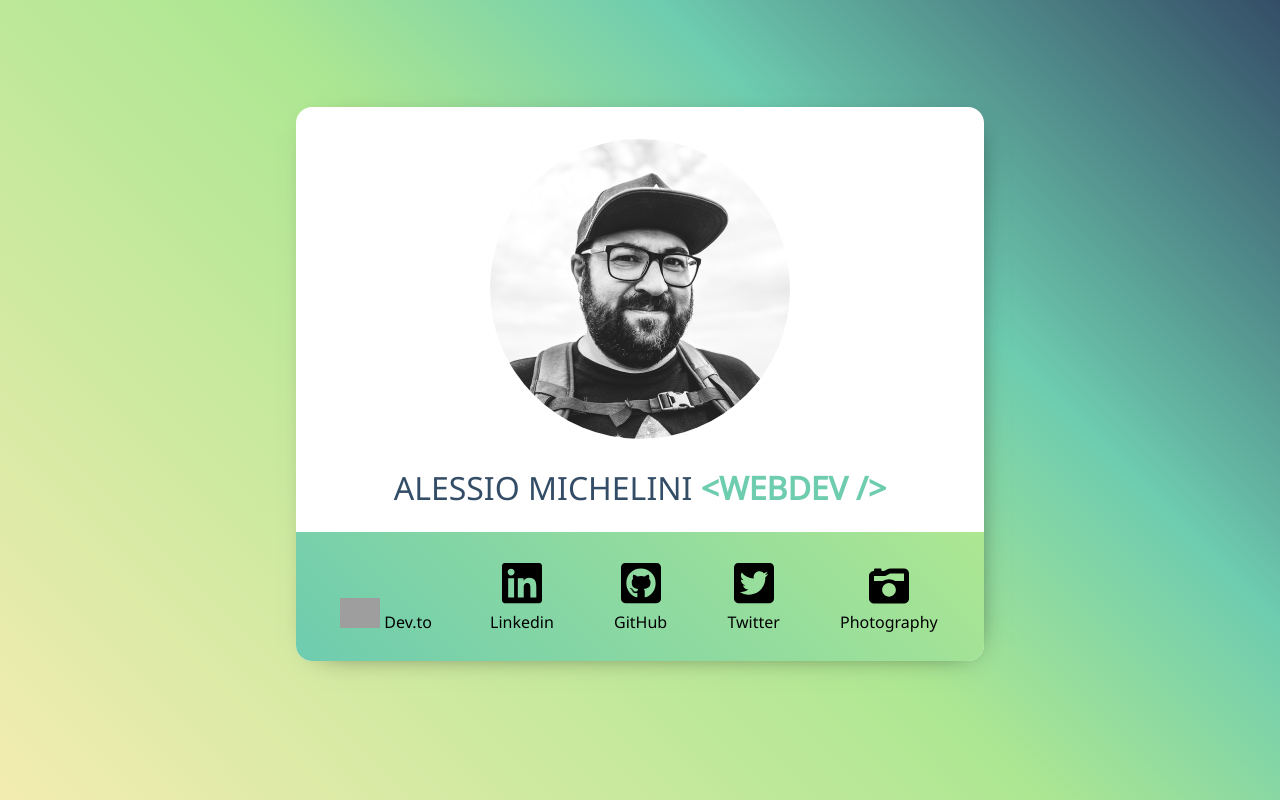
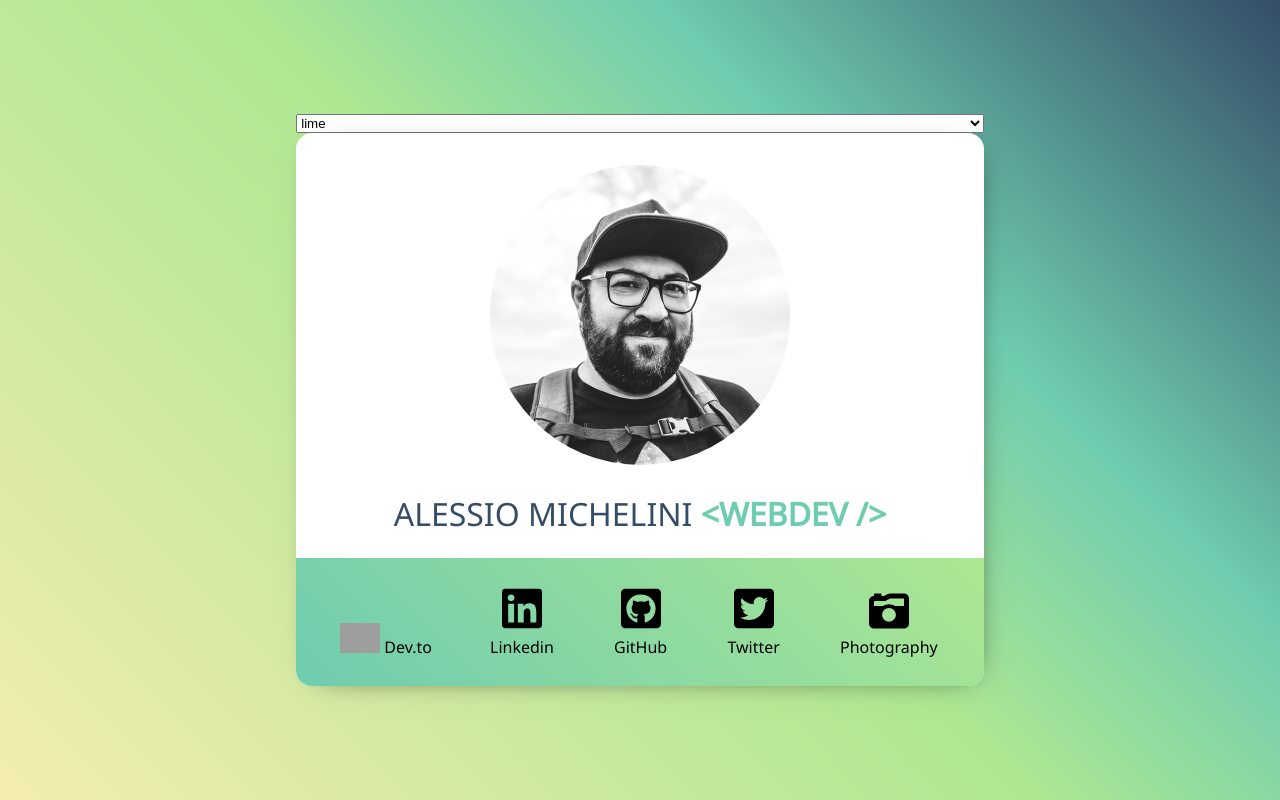
Before and after one commit to darkmavis1980/michelini.dev, a Svelte app: page / in a window 1280 px wide. Built offline with nearby package versions, Linux system fonts and the light colour scheme; grey boxes are pictures that could not be loaded.

Commit message:
Added basic logic

```diff
--- a/src/App.svelte
+++ b/src/App.svelte
@@ -1,11 +1,25 @@
 <script lang="ts">
-  import Social from './lib/Social.svelte';
+  import { onMount, onDestroy } from 'svelte';
+  import ThemeSwitcher from './lib/ThemeSwitcher.svelte';
   import Card from './lib/Card.svelte';
   import './style.css'
+  import { themeStore } from './stores/themeStore';
+
+  const { theme } = $themeStore;
+  let currentTheme = theme;
+
+  let unsubscribeStore = themeStore.subscribe(({theme}) => {
+    currentTheme = theme;
+  });
+
+  onDestroy(() => {
+    unsubscribeStore();
+  });
 </script>
 
-<main>
+<main data-theme={currentTheme}>
   <section>
+    <ThemeSwitcher />
     <Card />
   </section>
 </main>
--- /dev/null
+++ b/src/config/index.ts
@@ -0,0 +1,5 @@
+export const THEMES = [
+  'lime',
+  'orange',
+  'summer',
+];
--- a/src/lib/Card.svelte
+++ b/src/lib/Card.svelte
@@ -32,7 +32,7 @@
   }
 
   .card article {
-    background: linear-gradient(45deg, var(--teal-color) 0%, var(--green-color) 100%);
+    background: linear-gradient(45deg, var(--secondary-color) 0%, var(--thertiary-color) 100%);
     padding: 1rem;
     border-bottom-right-radius: 1rem;
     border-bottom-left-radius: 1rem;
--- /dev/null
+++ b/src/lib/ThemeSwitcher.svelte
@@ -0,0 +1,17 @@
+<script lang="ts">
+  import { themeStore } from '../stores/themeStore';
+  import { THEMES } from '../config';
+
+  const onChange = ({target}) => {
+    themeStore.update(store => {
+      store.theme = target.value;
+      return store;
+    });
+   }
+</script>
+
+<select on:change={onChange}>
+  {#each THEMES as theme}
+    <option value={theme}>{theme}</option>
+  {/each}
+</select>
--- /dev/null
+++ b/src/stores/themeStore.ts
@@ -0,0 +1,5 @@
+import { writable } from 'svelte/store';
+
+export let themeStore = writable({
+  theme: 'lime',
+});
--- a/src/style.css
+++ b/src/style.css
@@ -1,41 +1,48 @@
 :root {
   font-family: Roboto, Oxygen, Ubuntu, Cantarell, 'Open Sans', 'Helvetica Neue', sans-serif;
-
-  --beige-color: rgb(243, 236, 176);
-  --navy-color: rgb(52, 77, 103);
-  --teal-color: rgb(110, 204, 175);
-  --green-color: rgb(173, 231, 146);
+  --primary-color: rgb(52, 77, 103);
+  --secondary-color: rgb(110, 204, 175);
+  --thertiary-color: rgb(173, 231, 146);
+  --forth-color: rgb(243, 236, 176);
   --yellow-color: #FED049;
 }
 
+[data-theme="orange"] {
+  --primary-color: rgb(253, 132, 31);
+  --secondary-color: rgb(225, 77, 42);
+  --thertiary-color: rgb(205, 16, 77);
+  --forth-color: rgb(156, 44, 119);
+}
 
-body {
-  /**
-  https://colorhunt.co/palette/344d676eccafade792f3ecb0
-  */
-  background: linear-gradient(225deg,
-    var(--navy-color) 0%,
-    var(--teal-color) 30%,
-    var(--green-color) 50%,
-    var(--beige-color) 100%) fixed;
-    /* background: linear-gradient(180deg,
-    var(--teal-color) 0%,
-    var(--green-color) 30%) fixed; */
+[data-theme="summer"] {
+  --primary-color: rgb(195, 248, 255);
+  --secondary-color: rgb(171, 217, 255);
+  --thertiary-color: rgb(255, 246, 191);
+  --forth-color: rgb(255, 235, 173);
+}
+
+body, html {
   padding: 0;
+  margin: 0;
   font-family: 'Noto Sans', sans-serif;
 }
 
 main {
-  text-align: center;
-  padding: 1em;
-  width: 100%;
-  max-width: 800px;
-  margin: 0 auto;
+  background: linear-gradient(225deg,
+  var(--primary-color) 0%,
+  var(--secondary-color) 30%,
+  var(--thertiary-color) 50%,
+  var(--forth-color) 100%) fixed;
+  padding: 0;
 }
 
 section {
+  text-align: center;
+  width: 100%;
   display: grid;
-  height: 90vh;
+  margin: 0 auto;
+  max-width: 800px;
+  height: 100vh;
   justify-content: center;
   align-content: center;
 }
@@ -45,7 +52,7 @@ a {
 }
 
 h1 {
-  color: var(--navy-color);
+  color: var(--primary-color);
   text-transform: uppercase;
   font-size: 2rem;
   font-weight: 400;
@@ -55,7 +62,7 @@ h1 {
 }
 
 h1 > span {
-  color: var(--teal-color);
+  color: var(--secondary-color);
   font-size: 2rem;
   font-weight: 600;
 }
```
Also changed, not shown: src/lib/Social.svelte (+1 -7 lines).
